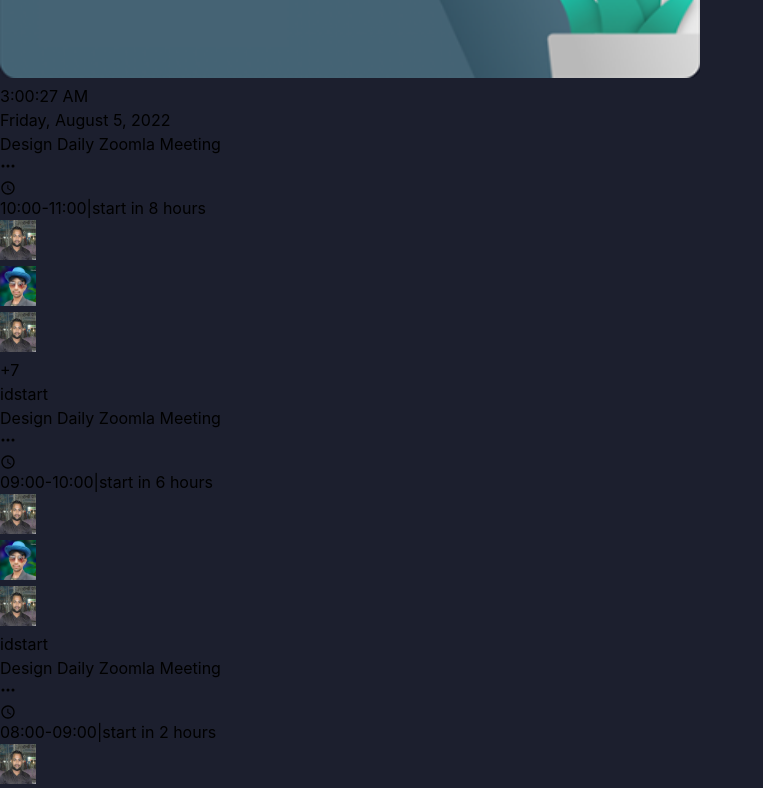
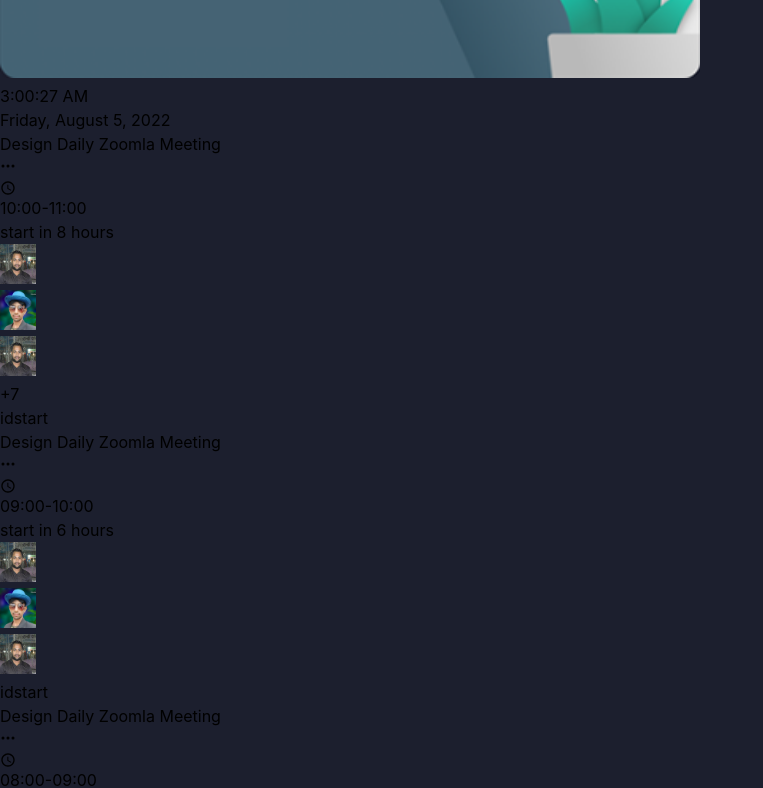
Before and after one commit to shakibdshy/Zoomla, a Next.js app: page /home in a window 1280 px wide. Shown: the part 660-1448 px from the top of the page, without its empty margins (0-763 px from the left). Built offline with nearby package versions, Linux system fonts and the light colour scheme; what @material-tailwind/react would draw is missing.

Commit message:
ScheduleList Fixed

```diff
--- a/components/ScheduleList.tsx
+++ b/components/ScheduleList.tsx
@@ -28,11 +28,7 @@
     }
 }
 
-type props = {
-    setUser: (val: any) => void
-}
-
-function ScheduleList ({ setUser }: props) {
+function ScheduleList () {
     const { asPath } = useRouter();
     const data = [
         {
@@ -66,21 +62,19 @@
                 {
                     data.map((i, index) => (
                         <>
-                            <div key={index} onClick={() => setUser(i)} className='w-full border bg-[#212534] border-grey-800 p-3 sm:p-5 rounded-xl'>
+                            <div key={index} className='w-full border bg-[#212534] border-[#262938] p-3 sm:p-5 rounded-xl shadow-sm'>
                                 <div className='flex justify-between items-center'>
                                     <h1 className="text-xl font-bold">{i.name}</h1>
                                     <div>
                                         <div className="bg-base-200">
-                                            {!(asPath === '/meeting') && <Button size="sm" className="!text-grey-500 bg-[#393838] border border-[#4d4c4c] text-xl" variant="text"><BsThreeDots /></Button>}
+                                            {!(asPath === '/meeting') && <Button size="sm" className="!text-grey-500 bg-[#272b39] border border-[#262938] text-xl shadow-md" variant="text"><BsThreeDots /></Button>}
                                         </div>
                                     </div>
                                 </div>
-                                <div className="text-xs mt-2 text-grey-400 flex items-center">
-                                    <span className="!mr-2"> <MdOutlineWatchLater /> </span>
-                                    <span className=""> {i.time}</span>
-                                    <span className="mx-2">|</span>
-                                    <span className="">start in {i.hours} hours</span>
-                                </div>
+                                <ul className="schedule-list-meta text-xs mt-2 text-grey-400 flex items-center gap-4">
+                                    <li className='flex items-center gap-1'><MdOutlineWatchLater /> {i.time}</li>
+                                    <li>start in {i.hours} hours</li>
+                                </ul>
                                 <div className='flex justify-between mt-8 items-center'>
                                     <div className="flex items-center !gap-x-2">
                                         {
@@ -106,7 +100,7 @@
                                     </div>
                                     <div>
                                         <Button size="md" className="!text-grey-500 !px-3 bg-[#282c3a] border border-[#4d4c4c] mr-2 lowercase" variant="text">id</Button>
-                                        {!(asPath === '/meeting') && <Button variant="filled" className='text-xl sm:!px-4 !px-3 capitalize'>start</Button>}
+                                        {!(asPath === '/meeting') && <Button variant="filled" className='bg-[#0e78f9] text-xl sm:!px-4 !px-3 capitalize'>start</Button>}
                                     </div>
                                 </div>
                             </div>
--- a/styles/globals.css
+++ b/styles/globals.css
@@ -70,6 +70,21 @@
     font-size: 16px;
     color: rgba(255, 255, 255, 0.5);
   }
+
+  .schedule-list-meta li {
+    position: relative;
+    z-index: 1;
+  }
+
+  .schedule-list-meta li + li::before {
+    position: absolute;
+    content: "";
+    left: -9px;
+    top: 3px;
+    width: 2px;
+    height: 10px;
+    @apply bg-grey-400;
+  }
 }
 
 /* ===== scrollbar design css ===== */
```
